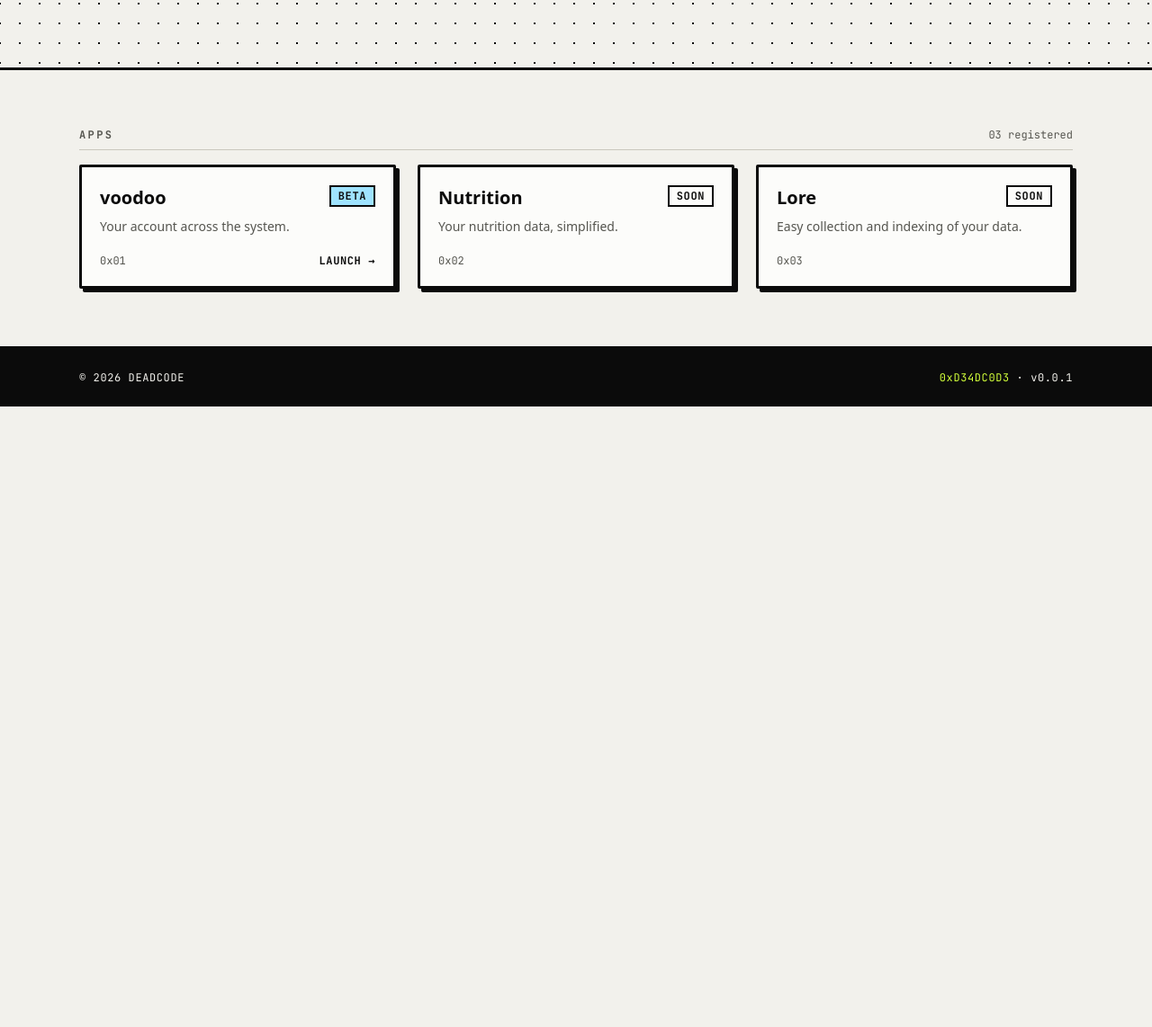
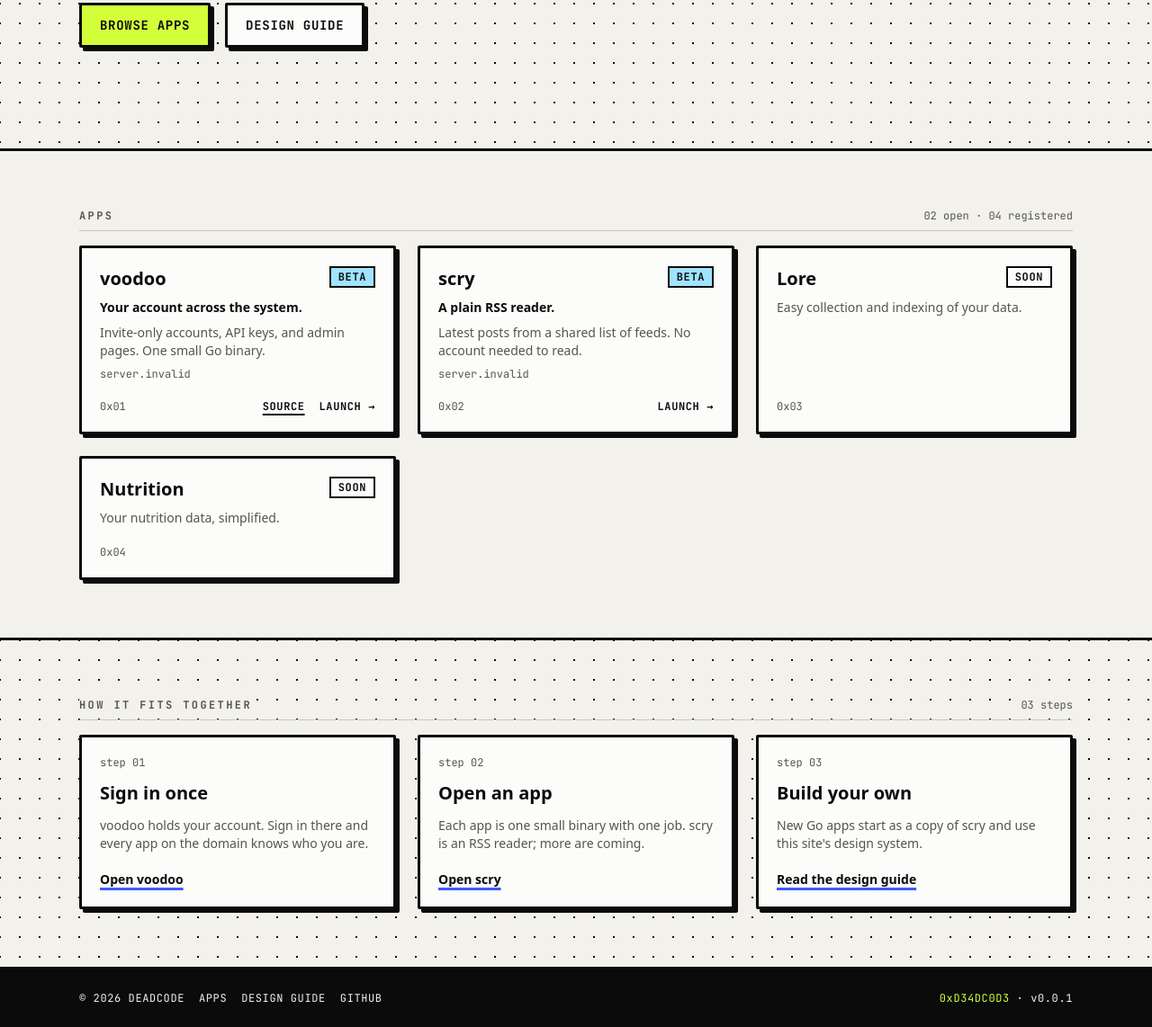
Before and after one commit to 0xD34DC0D3/website, an Astro site: page / in a window 1280 px wide. Shown: the part 497-1639 px from the top of the page at 90% size. Before the commit the page ends 949 px from the top, so only its background shows below. Built offline with nearby package versions, Linux system fonts and the light colour scheme; Astro itself is replaced by a stand-in of ours; no server answers; a web font is replaced by a local one.

Commit message:
feat: add scry and make the landing page more useful
- scry app card linking to PUBLIC_SCRY_URL (scry.0xd34dc0d3.dev)
- app cards: about line, host, optional source link; launchable apps first
- hero buttons, "How it fits together" section, footer links
- design guide: scry is the theme and Go app template reference

Co-Authored-By: Claude Opus 5.5 <noreply@anthropic.com>

```diff
--- a/astro.config.mjs
+++ b/astro.config.mjs
@@ -8,6 +8,7 @@ export default defineConfig({
   env: {
     schema: {
       PUBLIC_AUTH_URL: envField.string({ context: 'client', access: 'public', url: true, default: 'https://auth.0xd34dc0d3.dev' }),
+      PUBLIC_SCRY_URL: envField.string({ context: 'client', access: 'public', url: true, default: 'https://scry.0xd34dc0d3.dev' }),
     },
   },
   vite: {
--- a/src/components/AppCard.astro
+++ b/src/components/AppCard.astro
@@ -7,26 +7,47 @@ interface Props {
 }
 
 const { app, index } = Astro.props;
-const Tag = app.href ? "a" : "div";
+const host = app.href && new URL(app.href, "https://x.invalid").host;
+// The title link stretches over the whole card, so the card is one click
+// target and the Source link (z-10) can still sit inside it.
 ---
 
-<Tag href={app.href} class:list={["brut group flex h-full flex-col gap-2 p-5", app.href && "brut-press"]}>
+<article class:list={["brut group relative flex h-full flex-col gap-2 p-5", app.href && "brut-press"]}>
   <div class="flex items-start justify-between gap-4">
-    <h3 class="font-display text-xl font-bold">{app.name}</h3>
+    <h3 class="font-display text-xl font-bold">
+      {
+        app.href ? (
+          <a href={app.href} class="stretch after:absolute after:inset-0 after:content-['']">
+            {app.name}
+          </a>
+        ) : (
+          app.name
+        )
+      }
+    </h3>
     <span class:list={["badge", { live: "bg-accent", beta: "bg-tint-2", soon: "" }[app.status]]}>{app.status}</span>
   </div>
-  <p class="text-sm text-muted">{app.tagline}</p>
+  <p class:list={["text-sm", app.about ? "font-bold" : "text-muted"]}>{app.tagline}</p>
+  {app.about && <p class="text-sm text-muted">{app.about}</p>}
+  {host && host !== "x.invalid" && <p class="meta truncate">{host}</p>}
   <div class="mt-auto flex items-center justify-between gap-4 pt-3">
     <span class="meta">{index !== undefined && `0x${index.toString(16).toUpperCase().padStart(2, "0")}`}</span>
-    {
-      app.href && (
-        <span class="font-mono text-xs font-bold uppercase tracking-wider">
-          Launch{" "}
-          <span class="inline-block transition-transform motion-safe:group-hover:translate-x-1" aria-hidden="true">
-            →
+    <span class="flex items-center gap-4 font-mono text-xs font-bold uppercase tracking-wider">
+      {
+        app.source && (
+          <a href={app.source} class="relative z-10 underline decoration-2 underline-offset-4 hover:bg-accent">
+            Source<span class="sr-only"> for {app.name}</span>
+          </a>
+        )
+      }
+      {
+        app.href && (
+          <span aria-hidden="true">
+            Launch{" "}
+            <span class="inline-block transition-transform motion-safe:group-hover:translate-x-1">→</span>
           </span>
-        </span>
-      )
-    }
+        )
+      }
+    </span>
   </div>
-</Tag>
+</article>
--- a/src/components/SiteFooter.astro
+++ b/src/components/SiteFooter.astro
@@ -6,7 +6,12 @@ const year = new Date().getFullYear();
 
 <footer class="border-t-brut border-ink bg-ink text-canvas">
   <div class="mx-auto flex max-w-6xl flex-col gap-2 px-4 py-6 font-mono text-xs uppercase tracking-wider tabular-nums sm:flex-row sm:items-center sm:justify-between sm:px-6">
-    <span>© {year} deadcode</span>
+    <span class="flex flex-wrap gap-x-4 gap-y-1">
+      <span>© {year} deadcode</span>
+      <a href="/#apps" class="hover:text-accent">Apps</a>
+      <a href="/docs/design-guide" class="hover:text-accent">Design guide</a>
+      <a href="https://github.com/0xD34DC0D3" class="hover:text-accent">GitHub</a>
+    </span>
     <span class="normal-case"><span class="text-accent">0xD34DC0D3</span> · {build.version}</span>
   </div>
 </footer>
--- a/src/data/apps.ts
+++ b/src/data/apps.ts
@@ -1,15 +1,38 @@
-import { PUBLIC_AUTH_URL } from "astro:env/client";
+import { PUBLIC_AUTH_URL, PUBLIC_SCRY_URL } from "astro:env/client";
 
 export interface App {
   name: string;
   tagline: string;
+  /** One or two plain sentences on what the app does. */
+  about?: string;
   /** Omit until the app is launchable. */
   href?: string;
+  /** Public source repo. Omit while the repo is private. */
+  source?: string;
   status: "live" | "beta" | "soon";
 }
 
 export const apps: App[] = [
-  { name: "voodoo", tagline: "Your account across the system.", href: PUBLIC_AUTH_URL, status: "beta" },
+  {
+    name: "voodoo",
+    tagline: "Your account across the system.",
+    about: "Invite-only accounts, API keys, and admin pages. One small Go binary.",
+    href: PUBLIC_AUTH_URL,
+    source: "https://github.com/0xD34DC0D3/voodoo",
+    status: "beta",
+  },
+  {
+    name: "scry",
+    tagline: "A plain RSS reader.",
+    about: "Latest posts from a shared list of feeds. No account needed to read.",
+    href: PUBLIC_SCRY_URL,
+    status: "beta",
+  },
+  { name: "Lore", tagline: "Easy collection and indexing of your data.", status: "soon" },
   { name: "Nutrition", tagline: "Your nutrition data, simplified.", status: "soon" },
-  { name: "Lore", tagline: "Easy collection and indexing of your data.", status: "soon" },
 ];
+
+const rank = { live: 0, beta: 1, soon: 2 } as const;
+
+/** Launchable apps first; registry order breaks ties. */
+export const sortedApps = apps.toSorted((a, b) => rank[a.status] - rank[b.status]);
--- a/src/pages/docs/design-guide.astro
+++ b/src/pages/docs/design-guide.astro
@@ -51,7 +51,7 @@ const shadows = [
   { cls: "shadow-brut-lg", label: "brut-lg · 8px", use: "Hero objects, one per view" },
 ];
 
-const sampleApp: App = { name: "Demo App", tagline: "A launchable app card with a link.", href: "#cards", status: "live" };
+const sampleApp: App = { name: "Demo App", tagline: "A launchable app card with a link.", about: "Optional detail line. The Source link stays clickable inside the card link.", href: "#cards", source: "#cards", status: "live" };
 const sampleSoon: App = { name: "Next App", tagline: "A placeholder card with no link yet.", status: "soon" };
 ---
 
@@ -207,7 +207,7 @@ const sampleSoon: App = { name: "Next App", tagline: "A placeholder card with no
         </form>
       </GuideSection>
 
-      <GuideSection id="cards" index="08" title="Cards" lede="AppCard is the launchpad tile. Cards with an href get .brut-press and a launch arrow; the rest stay static.">
+      <GuideSection id="cards" index="08" title="Cards" lede="AppCard is the launchpad tile. Cards with an href get .brut-press and a launch arrow; the rest stay static. Launchable apps sort first.">
         <div class="grid gap-6 sm:grid-cols-2">
           <AppCard app={sampleApp} />
           <AppCard app={sampleSoon} />
@@ -263,7 +263,8 @@ const sampleSoon: App = { name: "Next App", tagline: "A placeholder card with no
             <li><strong>Header</strong>: lockup, app nav (mono, uppercase, accent on the current page), then account controls pushed right. Sticky, canvas background, brut bottom border.</li>
             <li><strong>Footer</strong>: ink bar. Left: <code class={code}>deadcode · all apps</code> linking to <code class={code}>/</code> and <code class={code}>/#apps</code>. Right: the accent hex, then the app name.</li>
             <li><strong>Config</strong>: read hosts from env, never hardcode them: <code class={code}>&lt;APP&gt;_SITE_URL</code> for this site, <code class={code}>&lt;APP&gt;_AUTH_URL</code> for voodoo.</li>
-            <li><strong>Tokens</strong>: generate them from global.css, never hand-edit them. voodoo's <code class={code}>scripts/sync-theme.sh</code> is the reference.</li>
+            <li><strong>Tokens</strong>: generate them from global.css, never hand-edit them. scry's <code class={code}>make theme</code> (<code class={code}>scripts/sync-theme.sh</code>) is the reference.</li>
+            <li><strong>Template</strong>: new Go apps start as a copy of scry.</li>
           </ul>
           <CodeBlock
             label="html (structure)"
--- a/src/pages/index.astro
+++ b/src/pages/index.astro
@@ -2,8 +2,30 @@
 import Base from "../layouts/Base.astro";
 import AppCard from "../components/AppCard.astro";
 import HexMark from "../components/HexMark.astro";
-import { apps } from "../data/apps";
+import { apps, sortedApps } from "../data/apps";
+import { PUBLIC_AUTH_URL, PUBLIC_SCRY_URL } from "astro:env/client";
 import { build } from "../data/build";
+
+const steps = [
+  {
+    title: "Sign in once",
+    body: "voodoo holds your account. Sign in there and every app on the domain knows who you are.",
+    href: PUBLIC_AUTH_URL,
+    cta: "Open voodoo",
+  },
+  {
+    title: "Open an app",
+    body: "Each app is one small binary with one job. scry is an RSS reader; more are coming.",
+    href: PUBLIC_SCRY_URL,
+    cta: "Open scry",
+  },
+  {
+    title: "Build your own",
+    body: "New Go apps start as a copy of scry and use this site's design system.",
+    href: "/docs/design-guide",
+    cta: "Read the design guide",
+  },
+];
 ---
 
 <Base>
@@ -27,16 +49,42 @@ import { build } from "../data/build";
           class="cursor ml-1"
           aria-hidden="true"></span>
       </p>
+
+      <div class="mt-10 flex flex-wrap gap-4">
+        <a href="#apps" class="btn btn-primary">Browse apps</a>
+        <a href="/docs/design-guide" class="btn">Design guide</a>
+      </div>
     </div>
   </section>
 
   <section id="apps" aria-labelledby="apps-heading" class="mx-auto max-w-6xl scroll-mt-20 px-4 py-16 sm:px-6">
     <div class="mb-4 flex items-baseline justify-between gap-4 border-b border-rule pb-2">
       <h2 id="apps-heading" class="eyebrow">Apps</h2>
-      <p class="meta">{String(apps.length).padStart(2, "0")} registered</p>
+      <p class="meta">{String(apps.filter((a) => a.href).length).padStart(2, "0")} open · {String(apps.length).padStart(2, "0")} registered</p>
     </div>
     <ul class="grid gap-6 sm:grid-cols-2 lg:grid-cols-3">
-      {apps.map((app, i) => <li><AppCard app={app} index={i + 1} /></li>)}
+      {sortedApps.map((app, i) => <li><AppCard app={app} index={i + 1} /></li>)}
     </ul>
   </section>
+
+  <section id="how" aria-labelledby="how-heading" class="border-t-brut border-ink bg-grid">
+    <div class="mx-auto max-w-6xl scroll-mt-20 px-4 py-16 sm:px-6">
+      <div class="mb-4 flex items-baseline justify-between gap-4 border-b border-rule pb-2">
+        <h2 id="how-heading" class="eyebrow bg-canvas">How it fits together</h2>
+        <p class="meta bg-canvas">{String(steps.length).padStart(2, "0")} steps</p>
+      </div>
+      <ol class="grid gap-6 md:grid-cols-3">
+        {
+          steps.map((step, i) => (
+            <li class="brut flex flex-col gap-3 p-5">
+              <span class="meta">step {String(i + 1).padStart(2, "0")}</span>
+              <h3 class="font-display text-xl font-bold">{step.title}</h3>
+              <p class="text-sm text-muted">{step.body}</p>
+              <a href={step.href} class="link mt-auto self-start pt-2 text-sm">{step.cta}</a>
+            </li>
+          ))
+        }
+      </ol>
+    </div>
+  </section>
 </Base>
```
